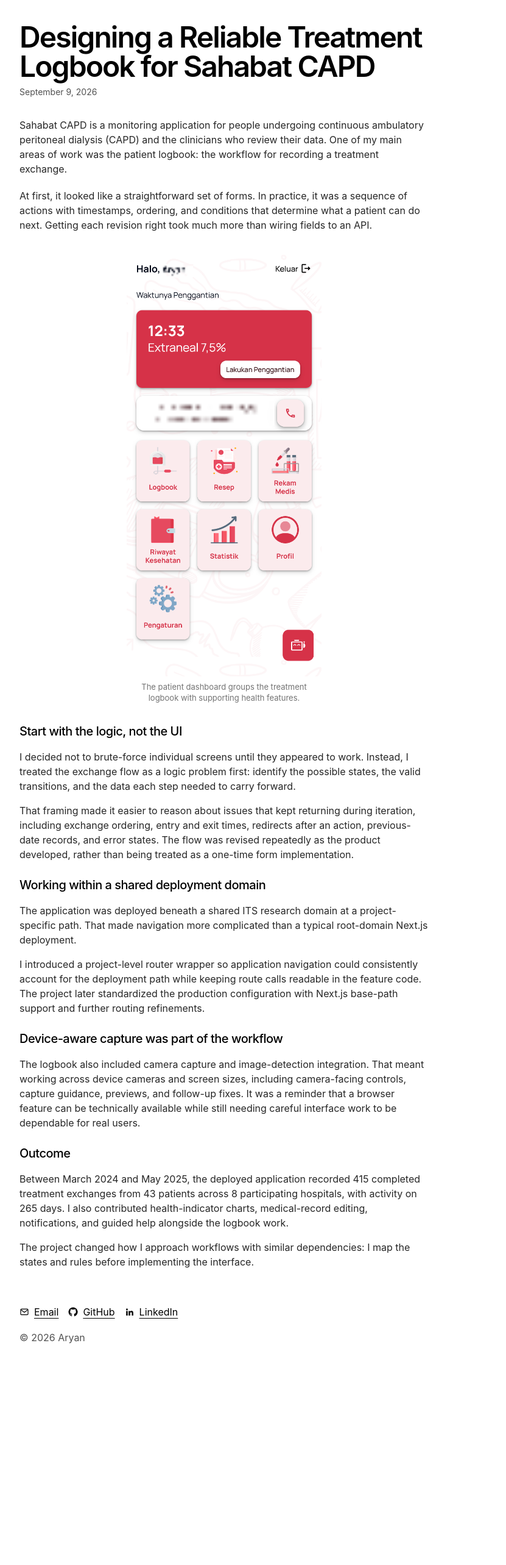
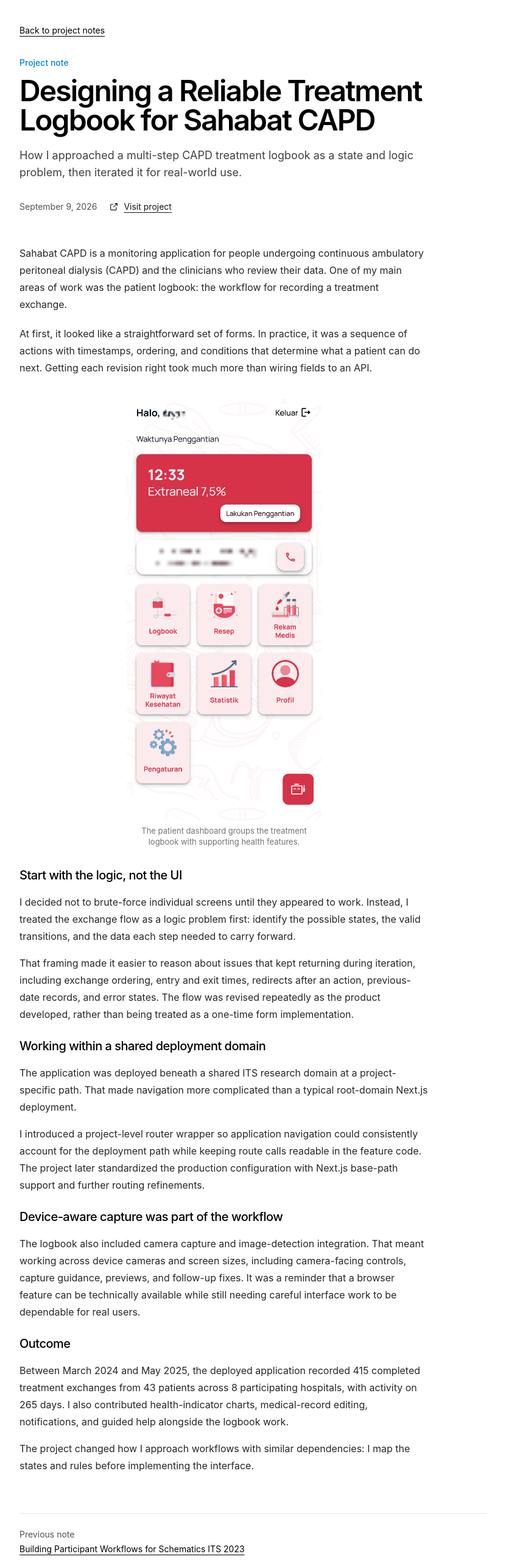
Before and after one commit to aryansfw/portfolio, a Next.js app: page /blog/sahabat-capd-logbook in a window 1280 px wide. Shown: the part 120-2686 px from the top of the page at 61% size, without its empty margins (80-911 px from the left). Before the commit the page ends 2389 px from the top, so only its background shows below. Built offline with nearby package versions, Linux system fonts and the light colour scheme.

Commit message:
improve blog reading experience

```diff
--- /dev/null
+++ b/anti-slop/audit-006-2026-09-09-follow-up.md
@@ -0,0 +1,10 @@
+# Anti-Slop Audit 006 - Follow-up
+
+Date: 2026-09-09
+Status: applied
+
+- PASS: Article headers now include `Project note`, summary, date, back navigation, and related project links.
+- PASS: Desktop landscape figures break out wider than prose; portrait figures stay constrained.
+- PASS: Previous and next note links appear at the end of each article when available.
+- PASS: Article copy uses an explicit readable line height and narrower text measure.
+- PASS: Blog routes return HTTP 200 and `pnpm.cmd build` completes successfully.
--- /dev/null
+++ b/anti-slop/audit-006-2026-09-09.md
@@ -0,0 +1,14 @@
+# Anti-Slop Audit 006
+
+Date: 2026-09-09
+Scope: blog index and article pages
+Mode: after
+
+## Findings
+
+1. **LOW - Article headers lacked project context (R-20, C-3).** Titles started immediately without a note label, summary, back link, or related project action.
+2. **LOW - Desktop screenshots were trapped inside the reading column (R-20).** Wide evidence should extend beyond prose while portrait captures remain constrained.
+3. **LOW - Article navigation ended abruptly (R-05).** Short project notes benefit from explicit links back to the index and to adjacent notes.
+4. **LOW - Body copy needed a more comfortable reading measure (R-20).** The article column needed explicit line height and stronger summary hierarchy.
+
+All four findings were approved by the user's request to proceed with the blog design pass.
--- a/app/blog/[slug]/page.tsx
+++ b/app/blog/[slug]/page.tsx
@@ -1,7 +1,16 @@
 import { notFound } from 'next/navigation'
+import Link from 'next/link'
 import { CustomMDX } from 'app/components/mdx'
 import { formatDate, getBlogPosts } from 'app/blog/utils'
+import { projects } from 'app/projects'
+import { ExternalLinkIcon } from 'app/components/icons'
 import { baseUrl } from 'app/sitemap'
+
+const relatedProjectIds = {
+  winterview: 'winterview',
+  'schematics-its-2023': 'schematics-its-2023',
+  'sahabat-capd-logbook': 'sahabat-capd',
+}
 
 export async function generateStaticParams() {
   let posts = getBlogPosts()
@@ -62,11 +71,21 @@
   params: Promise<{ slug: string }>
 }) {
   let { slug } = await params
-  let post = getBlogPosts().find((post) => post.slug === slug)
+  let posts = getBlogPosts().sort((a, b) =>
+    b.metadata.publishedAt.localeCompare(a.metadata.publishedAt)
+  )
+  let postIndex = posts.findIndex((post) => post.slug === slug)
+  let post = posts[postIndex]
 
   if (!post) {
     notFound()
   }
+
+  let relatedProject = projects.find(
+    (project) => project.id === relatedProjectIds[slug]
+  )
+  let previousPost = posts[postIndex + 1]
+  let nextPost = posts[postIndex - 1]
 
   return (
     <section className="min-w-0 max-w-3xl">
@@ -92,17 +111,70 @@
           }),
         }}
       />
-      <h1 className="title text-4xl font-semibold tracking-[-0.04em] sm:text-5xl">
-        {post.metadata.title}
-      </h1>
-      <div className="flex justify-between items-center mt-2 mb-8 text-sm">
-        <p className="text-sm text-neutral-600 dark:text-neutral-400">
-          {formatDate(post.metadata.publishedAt)}
+      <Link className="text-sm underline underline-offset-4" href="/blog">
+        Back to project notes
+      </Link>
+      <header className="mb-10 mt-8 max-w-2xl">
+        <p className="text-sm font-medium text-sky-600 dark:text-sky-400">
+          Project note
         </p>
-      </div>
-      <article className="prose max-w-2xl">
+        <h1 className="title mt-3 text-4xl font-semibold tracking-[-0.04em] sm:text-5xl">
+          {post.metadata.title}
+        </h1>
+        <p className="mt-5 text-lg text-neutral-700 dark:text-neutral-300">
+          {post.metadata.summary}
+        </p>
+        <div className="mt-5 flex flex-wrap items-center gap-x-5 gap-y-2 text-sm text-neutral-600 dark:text-neutral-400">
+          <time dateTime={post.metadata.publishedAt}>
+            {formatDate(post.metadata.publishedAt)}
+          </time>
+          {relatedProject && (
+            <div className="flex flex-wrap gap-x-5 gap-y-2">
+              {relatedProject.live && (
+                <a
+                  className="inline-flex min-h-11 items-center gap-2 text-neutral-900 underline underline-offset-4 dark:text-neutral-100"
+                  href={relatedProject.live}
+                  target="_blank"
+                  rel="noopener noreferrer"
+                >
+                  <ExternalLinkIcon className="size-4" />
+                  Visit project
+                </a>
+              )}
+              {relatedProject.source && (
+                <a
+                  className="inline-flex min-h-11 items-center gap-2 text-neutral-900 underline underline-offset-4 dark:text-neutral-100"
+                  href={relatedProject.source}
+                  target="_blank"
+                  rel="noopener noreferrer"
+                >
+                  <ExternalLinkIcon className="size-4" />
+                  View source
+                </a>
+              )}
+            </div>
+          )}
+        </div>
+      </header>
+      <article className="prose max-w-2xl leading-7">
         <CustomMDX source={post.content} />
       </article>
+      {(previousPost || nextPost) && (
+        <nav className="mt-16 grid gap-6 border-t border-neutral-200 pt-6 text-sm dark:border-neutral-800 sm:grid-cols-2" aria-label="More project notes">
+          {previousPost ? (
+            <Link href={`/blog/${previousPost.slug}`}>
+              <span className="text-neutral-600 dark:text-neutral-400">Previous note</span>
+              <span className="mt-1 block underline underline-offset-4">{previousPost.metadata.title}</span>
+            </Link>
+          ) : <span />}
+          {nextPost && (
+            <Link className="sm:text-right" href={`/blog/${nextPost.slug}`}>
+              <span className="text-neutral-600 dark:text-neutral-400">Next note</span>
+              <span className="mt-1 block underline underline-offset-4">{nextPost.metadata.title}</span>
+            </Link>
+          )}
+        </nav>
+      )}
     </section>
   )
 }
--- a/app/global.css
+++ b/app/global.css
@@ -81,6 +81,14 @@
 
 .prose figure {
   margin: 2rem 0;
+}
+
+@media (min-width: 768px) {
+  .prose figure:not(.mobile-screenshot) {
+    width: min(70vw, 860px);
+    margin-left: 50%;
+    transform: translateX(-50%);
+  }
 }
 
 .prose figure img {
```
